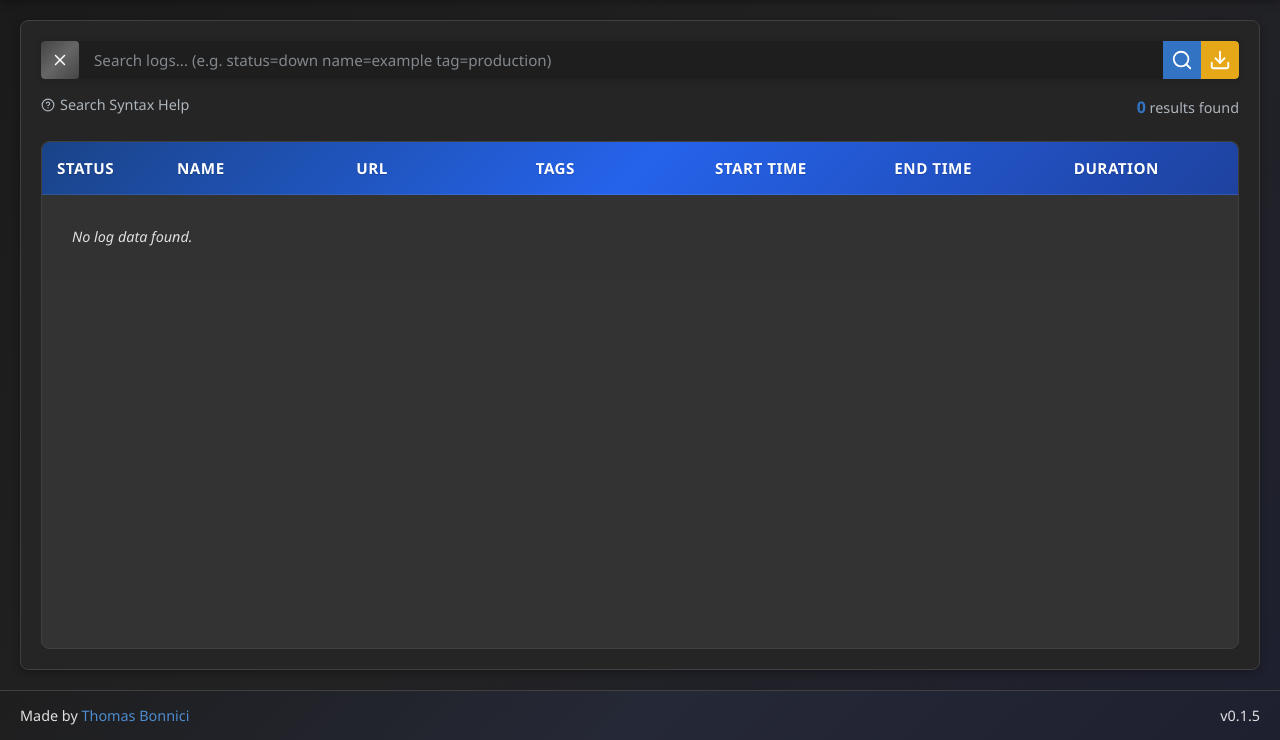
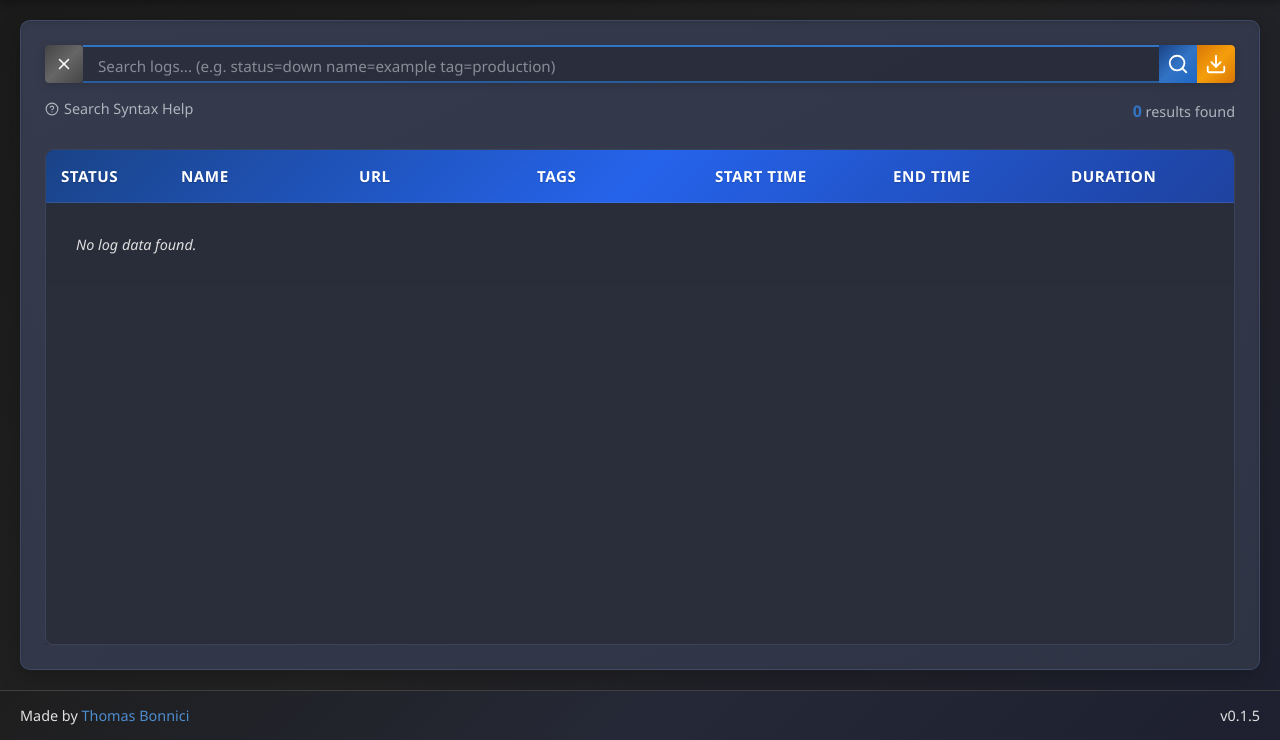
Before and after one commit to DarthTigerson/Simple-Site-Monitor, a FastAPI app: page /history in a window 1280 px wide. Shown: the part 60-800 px from the top of the page. Run offline with FastAPI, Linux system fonts and the light colour scheme; lists and menus that the app fills with data are empty.

Commit message:
wip ui improvements

```diff
--- a/static/css/history.css
+++ b/static/css/history.css
@@ -7,21 +7,22 @@ html.history-page {
 
 /* History Page Styles */
 .history-dashboard {
-    background-color: var(--card-bg);
-    border-radius: 8px;
-    padding: 20px;
-    box-shadow: var(--shadow);
-    border: 1px solid var(--border-color);
+    background-color: #323748; /* Lighter blueish-gray */
+    background-image: linear-gradient(to bottom right, #353b4d, #2f3445);
+    border-radius: 10px;
+    padding: 24px;
+    box-shadow: 0 8px 24px rgba(0, 0, 0, 0.2), 0 2px 4px rgba(0, 0, 0, 0.1) inset;
+    border: 1px solid rgba(100, 130, 180, 0.25); /* Slightly more visible border */
     margin-bottom: 30px;
     display: flex;
     flex-direction: column;
-    height: calc(100vh - 150px); /* Subtract header and margins */
-    min-height: 500px; /* Minimum height for smaller screens */
+    height: calc(100vh - 150px);
+    min-height: 500px;
     position: fixed;
-    top: 80px; /* Account for header height */
+    top: 80px;
     left: 20px;
     right: 20px;
-    overflow: hidden; /* Prevent dashboard from scrolling */
+    overflow: hidden;
 }
 
 /* Variables needed for status colors */
@@ -33,7 +34,7 @@ html.history-page {
 /* Search Container with unified components */
 .search-container {
     flex: 0 0 auto;
-    margin-bottom: 20px;
+    margin-bottom: 24px;
 }
 
 .query-bar {
@@ -67,12 +68,14 @@ html.history-page {
     background: #444444;
 }
 
-/* Search input wrapper */
+/* Search input wrapper with border */
 .search-input-wrapper {
     position: relative;
     flex: 1;
     display: block;
     height: 38px;
+    border-top: 2px solid #3273c4; /* Add blue top border */
+    border-bottom: 2px solid #3273c4; /* Add blue bottom border */
 }
 
 /* Content editable div styling - unified with buttons */
@@ -99,15 +102,15 @@ html.history-page {
     box-shadow: none; /* Remove focus glow */
 }
 
-/* Search button */
+/* Search button with gradient */
 #searchBtn {
     padding: 8px;
-    background-color: var(--primary-color);
+    background-image: linear-gradient(135deg, #1a4387 0%, #3273c4 50%, #1e68c5 100%);
     color: white;
     border: none;
-    border-radius: 0; /* Remove left border radius */
+    border-radius: 0;
     cursor: pointer;
-    transition: background-color 0.2s;
+    transition: all 0.2s ease;
     display: flex;
     align-items: center;
     justify-content: center;
@@ -115,13 +118,17 @@ html.history-page {
     height: 38px;
 }
 
-/* Export button styling - match other buttons */
+#searchBtn:hover {
+    background-image: linear-gradient(135deg, #2563eb 0%, #3b82f6 50%, #2563eb 100%);
+}
+
+/* Export button styling with gradient */
 .btn-export {
     padding: 8px;
-    background-color: #e6a819; /* Simplified gradient */
+    background-image: linear-gradient(135deg, #d97706 0%, #f59e0b 50%, #d97706 100%);
     color: white;
     border: none;
-    border-radius: 0 4px 4px 0; /* Only round the right corners */
+    border-radius: 0 4px 4px 0;
     cursor: pointer;
     transition: all 0.3s ease;
     display: flex;
@@ -134,7 +141,7 @@ html.history-page {
 }
 
 .btn-export:hover {
-    background-color: #ffa500;
+    background-image: linear-gradient(135deg, #f59e0b 0%, #fbbf24 50%, #f59e0b 100%);
 }
 
 /* Search Help Row */
@@ -300,9 +307,9 @@ html.history-page {
     overflow-y: hidden;
     flex: 1;
     border-radius: 8px;
-    border: 1px solid var(--border-color);
-    background-color: var(--light-color);
-    box-shadow: 0 3px 10px rgba(0, 0, 0, 0.1);
+    border: 1px solid rgba(100, 130, 180, 0.25);
+    background-color: #2a2d3a; /* Darker than dashboard, but still readable */
+    box-shadow: 0 3px 10px rgba(0, 0, 0, 0.15);
     width: 100%;
     display: flex;
     flex-direction: column;
```
